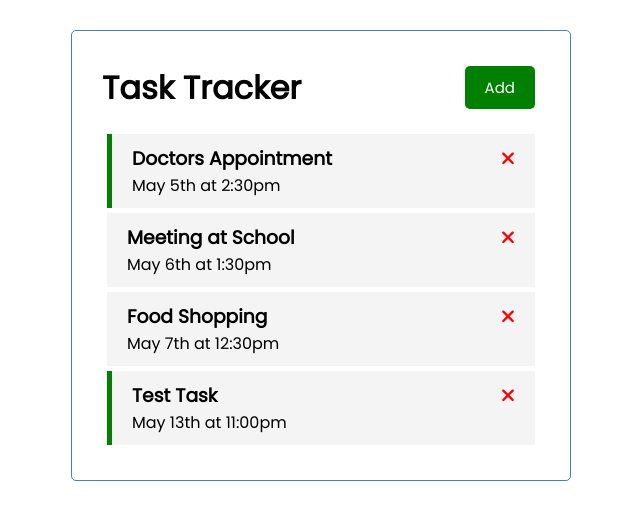
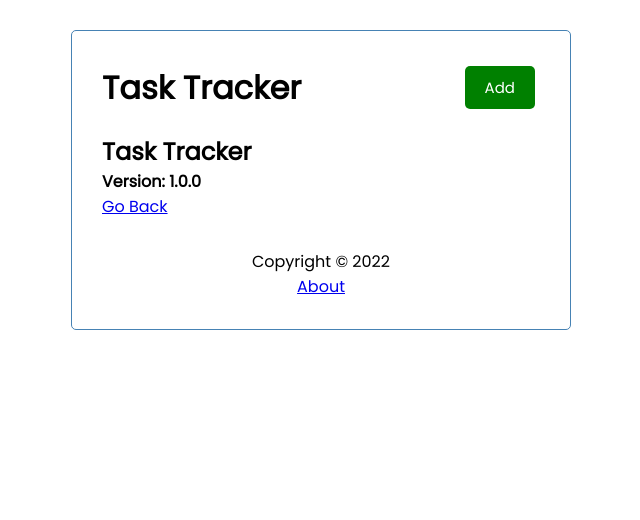
Before and after one commit to GCostill/AngularPracticeSite, an Angular app: page /about in a window 1280 px wide. Shown: the top 520 px of the page, without its empty margins (319-959 px from the left). Built offline with nearby package versions, Linux system fonts and the light colour scheme; data requests are answered from the project's data file.

Commit message:
added footer component and router outlet

```diff
--- a/src/app/app.component.html
+++ b/src/app/app.component.html
@@ -1,4 +1,5 @@
 <div class="container">
   <app-header></app-header>
-  <app-tasks></app-tasks>
+  <router-outlet></router-outlet>
+  <app-footer></app-footer>
 </div>
--- a/src/app/app.module.ts
+++ b/src/app/app.module.ts
@@ -1,8 +1,9 @@
 import { NgModule } from '@angular/core';
 import { BrowserModule } from '@angular/platform-browser';
 import { FontAwesomeModule } from '@fortawesome/angular-fontawesome';
-import { HttpClientModule } from '@angular/common/http'
-import { FormsModule } from '@angular/forms'
+import { HttpClientModule } from '@angular/common/http';
+import { FormsModule } from '@angular/forms';
+import { RouterModule, Routes } from '@angular/router'
 
 import { AppComponent } from './app.component';
 import { HeaderComponent } from './components/header/header.component';
@@ -10,6 +11,13 @@
 import { TasksComponent } from './components/tasks/tasks.component';
 import { TaskItemComponent } from './components/task-item/task-item.component';
 import { AddTaskComponent } from './components/add-task/add-task.component';
+import { AboutComponent } from './components/about/about.component';
+import { FooterComponent } from './components/footer/footer.component';
+
+const appRoutes: Routes = [
+  {path: '', component: TasksComponent},
+  {path: 'about', component: AboutComponent},
+]
 
 @NgModule({
   declarations: [
@@ -18,13 +26,16 @@
     ButtonComponent,
     TasksComponent,
     TaskItemComponent,
-    AddTaskComponent
+    AddTaskComponent,
+    AboutComponent,
+    FooterComponent
   ],
   imports: [
     BrowserModule,
     FontAwesomeModule,
     HttpClientModule,
-    FormsModule
+    FormsModule,
+    RouterModule.forRoot(appRoutes, {enableTracing: true})
   ],
   providers: [],
   bootstrap: [AppComponent]
--- /dev/null
+++ b/src/app/components/about/about.component.html
@@ -0,0 +1,5 @@
+<div>
+  <h2>Task Tracker</h2>
+  <h4>Version: 1.0.0</h4>
+  <a routerLink="/">Go Back</a>
+</div>
--- /dev/null
+++ b/src/app/components/footer/footer.component.css
@@ -0,0 +1,4 @@
+footer {
+  margin-top: 30px;
+  text-align: center;
+}
--- /dev/null
+++ b/src/app/components/footer/footer.component.html
@@ -0,0 +1,4 @@
+<footer>
+  <p>Copyright &copy; 2022</p>
+  <a routerLink="/about">About</a>
+</footer>
```
Also changed, not shown: src/app/components/about/about.component.ts (added, +10 -0 lines), src/app/components/footer/footer.component.ts (added, +10 -0 lines), src/app/components/about/about.component.css (added), 2 other files (tests, documents, lock files or other folders).
